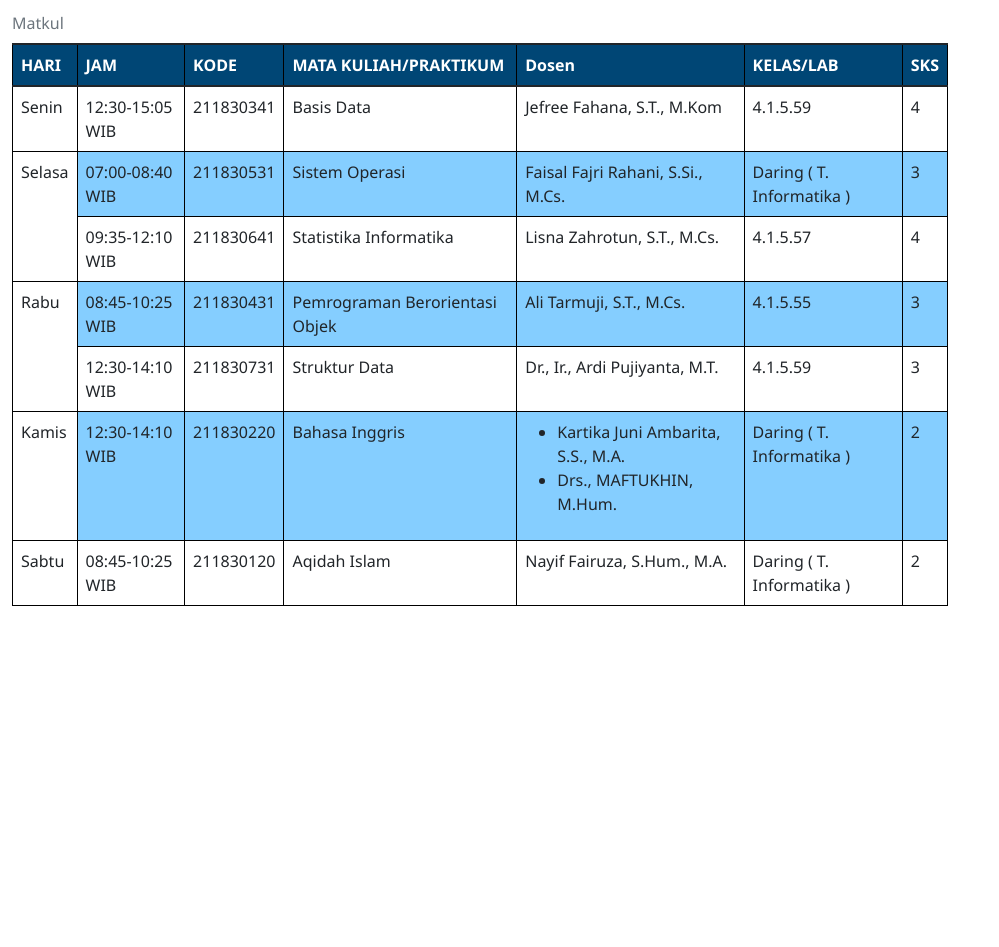
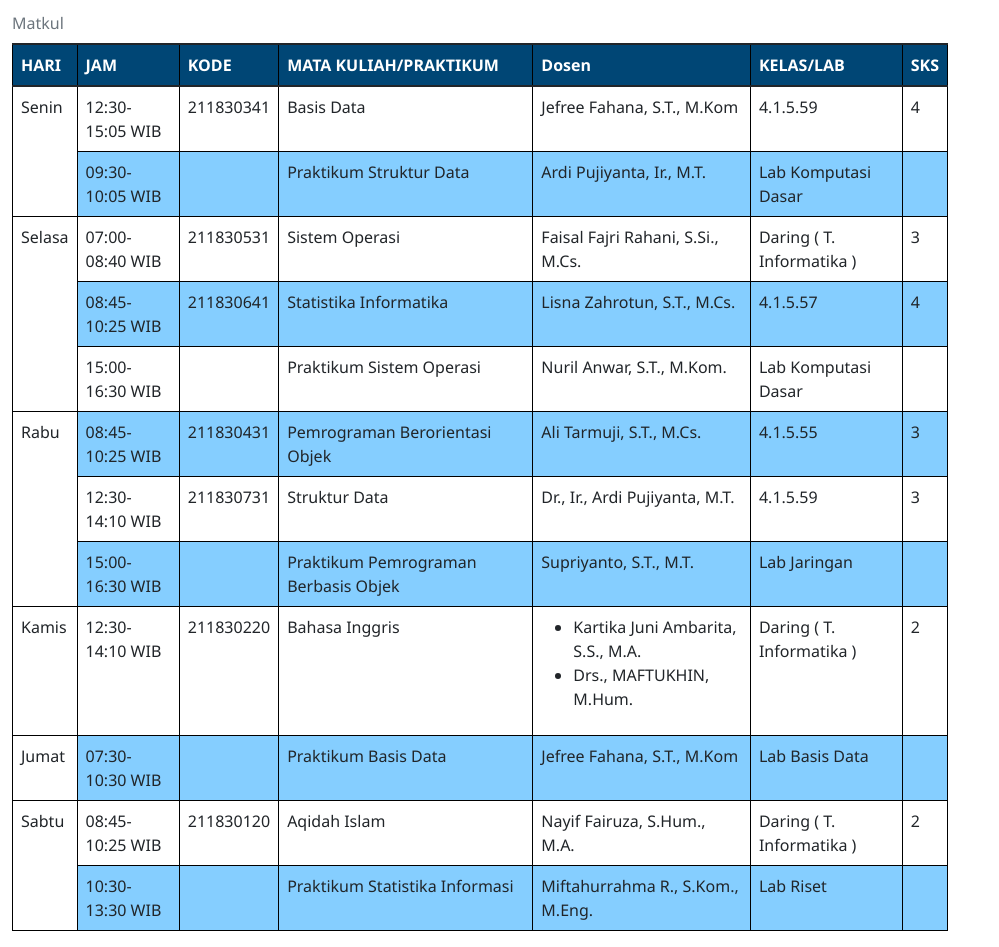
Before and after one commit to haniframadhani/jadwal-kuliah-tif-uad, a plain HTML site: page index.html in a window 1280 px wide. Shown: the part 1709-2656 px from the top of the page, without its empty margins (0-999 px from the left). Before the commit the page ends 2331 px from the top, so only its background shows below. Drawn offline with Linux system fonts and the light colour scheme.

Commit message:
tambah praktikum

```diff
--- a/index.html
+++ b/index.html
@@ -247,7 +247,7 @@
 						</thead>
 						<tbody>
 							<tr class="even">
-								<td rowspan="1">Senin</td>
+								<td rowspan="2">Senin</td>
 								<td>12:30-15:05 WIB</td>
 								<td>211830341</td>
 								<td>Basis Data</td>
@@ -256,7 +256,15 @@
 								<td>4</td>
 							</tr>
 							<tr class="odd">
-								<td rowspan="2" class="klear">Selasa</td>
+								<td>09:30-10:05 WIB</td>
+								<td></td>
+								<td>Praktikum Struktur Data</td>
+								<td>Ardi Pujiyanta, Ir., M.T.</td>
+								<td>Lab Komputasi Dasar</td>
+								<td></td>
+							</tr>
+							<tr class="event">
+								<td rowspan="3" class="klear">Selasa</td>
 								<td>07:00-08:40 WIB</td>
 								<td>211830531</td>
 								<td>Sistem Operasi</td>
@@ -264,16 +272,24 @@
 								<td>Daring ( T. Informatika )</td>
 								<td>3</td>
 							</tr>
-							<tr>
-								<td>09:35-12:10 WIB</td>
+							<tr class="odd">
+								<td>08:45-10:25 WIB</td>
 								<td>211830641</td>
 								<td>Statistika Informatika</td>
 								<td>Lisna Zahrotun, S.T., M.Cs.</td>
 								<td>4.1.5.57</td>
 								<td>4</td>
 							</tr>
+							<tr class="event">
+								<td>15:00-16:30 WIB</td>
+								<td></td>
+								<td>Praktikum Sistem Operasi</td>
+								<td>Nuril Anwar, S.T., M.Kom.</td>
+								<td>Lab Komputasi Dasar</td>
+								<td></td>
+							</tr>
 							<tr class="odd">
-								<td rowspan="2" class="klear">Rabu</td>
+								<td rowspan="3" class="klear">Rabu</td>
 								<td>08:45-10:25 WIB</td>
 								<td>211830431</td>
 								<td>Pemrograman Berorientasi Objek</td>
@@ -290,6 +306,14 @@
 								<td>3</td>
 							</tr>
 							<tr class="odd">
+								<td>15:00-16:30 WIB</td>
+								<td></td>
+								<td>Praktikum Pemrograman Berbasis Objek</td>
+								<td>Supriyanto, S.T., M.T.</td>
+								<td>Lab Jaringan</td>
+								<td></td>
+							</tr>
+							<tr class="event">
 								<td rowspan="1" class="klear">Kamis</td>
 								<td>12:30-14:10 WIB</td>
 								<td>211830220</td>
@@ -303,14 +327,31 @@
 								<td>Daring ( T. Informatika )</td>
 								<td>2</td>
 							</tr>
+							<tr class="odd">
+								<td rowspan="1" class="klear">Jumat</td>
+								<td>07:30-10:30 WIB</td>
+								<td></td>
+								<td>Praktikum Basis Data</td>
+								<td>Jefree Fahana, S.T., M.Kom</td>
+								<td>Lab Basis Data</td>
+								<td></td>
+							</tr>
 							<tr class="even">
-								<td rowspan="1" class="klear">Sabtu</td>
+								<td rowspan="2" class="klear">Sabtu</td>
 								<td>08:45-10:25 WIB</td>
 								<td>211830120</td>
 								<td>Aqidah Islam</td>
 								<td>Nayif Fairuza, S.Hum., M.A.</td>
 								<td>Daring ( T. Informatika )</td>
 								<td>2</td>
+							</tr>
+							<tr class="odd">
+								<td>10:30-13:30 WIB</td>
+								<td></td>
+								<td>Praktikum Statistika Informasi</td>
+								<td>Miftahurrahma R., S.Kom., M.Eng.</td>
+								<td>Lab Riset</td>
+								<td></td>
 							</tr>
 						</tbody>
 					</table>
```
